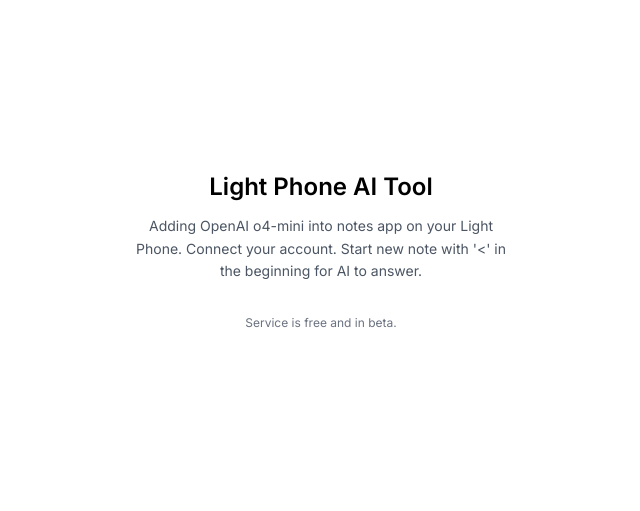
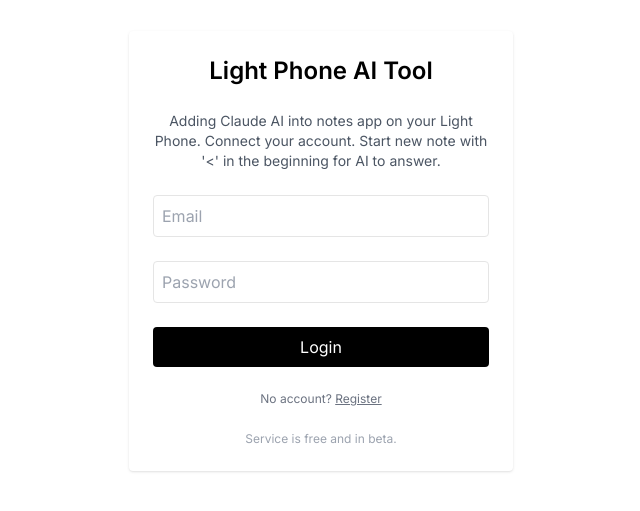
Before and after one commit to 2vlad/bridge, a Next.js app in the folder front/: page / in a window 1280 px wide. Shown: the part 149-660 px from the top of the page, without its empty margins (319-959 px from the left). Built offline with nearby package versions, Linux system fonts and the light colour scheme.

Commit message:
feat(front): add simple login/registration form to main page

```diff
--- a/front/app/page.tsx
+++ b/front/app/page.tsx
@@ -1,42 +1,92 @@
 "use client"
 
-import { LogIn } from "lucide-react"
-import { Button } from "@/components/ui/button"
+import { useState } from "react"
 import { useRouter } from "next/navigation"
 
 export default function LoginPage() {
+  const [email, setEmail] = useState("")
+  const [password, setPassword] = useState("")
+  const [name, setName] = useState("")
+  const [isRegister, setIsRegister] = useState(false)
+  const [error, setError] = useState("")
   const router = useRouter()
 
-  const handleLogin = () => {
-    router.push("/settings")
+  const handleSubmit = async (e: React.FormEvent) => {
+    e.preventDefault()
+    setError("")
+    const url = isRegister ? "/api/register" : "/api/login"
+    const body = isRegister ? { email, password, name } : { email, password }
+    const res = await fetch(url, {
+      method: "POST",
+      headers: { "Content-Type": "application/json" },
+      body: JSON.stringify(body),
+    })
+    if (res.ok) {
+      const data = await res.json()
+      localStorage.setItem("token", data.token)
+      router.push("/settings")
+    } else {
+      const data = await res.json().catch(() => ({}))
+      setError(data.message || "Error")
+    }
   }
 
   return (
     <div className="min-h-screen bg-white flex items-center justify-center p-4">
-      <div className="w-full max-w-sm space-y-8">
-        {/* Logo/Service Name */}
-        <div className="text-center">
-          <h1 className="text-2xl font-semibold text-black mb-3">Light Phone AI Tool   </h1>
-          <p className="text-sm text-gray-600 leading-relaxed">
-            Adding OpenAI o4-mini into notes app on your Light Phone. Connect your account. Start new note with '&lt;' in the beginning for AI to answer.
-          </p>
+      <form onSubmit={handleSubmit} className="w-full max-w-sm space-y-6 bg-white p-6 rounded shadow">
+        <h1 className="text-2xl font-semibold text-center text-black mb-2">Light Phone AI Tool</h1>
+        <p className="text-sm text-gray-600 text-center mb-4">
+          Adding Claude AI into notes app on your Light Phone. Connect your account. Start new note with '&lt;' in the beginning for AI to answer.
+        </p>
+        {isRegister && (
+          <input
+            type="text"
+            placeholder="Name"
+            value={name}
+            onChange={e => setName(e.target.value)}
+            className="w-full border p-2 rounded"
+            required
+          />
+        )}
+        <input
+          type="email"
+          placeholder="Email"
+          value={email}
+          onChange={e => setEmail(e.target.value)}
+          className="w-full border p-2 rounded"
+          required
+        />
+        <input
+          type="password"
+          placeholder="Password"
+          value={password}
+          onChange={e => setPassword(e.target.value)}
+          className="w-full border p-2 rounded"
+          required
+        />
+        {error && <div className="text-red-500 text-sm text-center">{error}</div>}
+        <button type="submit" className="w-full bg-black text-white py-2 rounded">
+          {isRegister ? "Register" : "Login"}
+        </button>
+        <div className="text-center text-xs text-gray-500">
+          {isRegister ? (
+            <>
+              Already have an account?{' '}
+              <button type="button" className="underline" onClick={() => setIsRegister(false)}>
+                Login
+              </button>
+            </>
+          ) : (
+            <>
+              No account?{' '}
+              <button type="button" className="underline" onClick={() => setIsRegister(true)}>
+                Register
+              </button>
+            </>
+          )}
         </div>
-
-        {/* Login Button */}
-        {/* <div className="space-y-4">
-          <Button
-            onClick={handleLogin}
-            variant="outline"
-            className="w-full h-11 bg-white text-black border-black hover:bg-black hover:text-white transition-colors"
-          >
-            <LogIn className="w-4 h-4 mr-2" />
-            Continue with Google
-          </Button>
-        </div> */}
-
-        {/* Footer */}
-        <p className="text-xs text-gray-500 text-center">Service is free and in beta.</p>
-      </div>
+        <p className="text-xs text-gray-400 text-center mt-2">Service is free and in beta.</p>
+      </form>
     </div>
   )
 }
```
